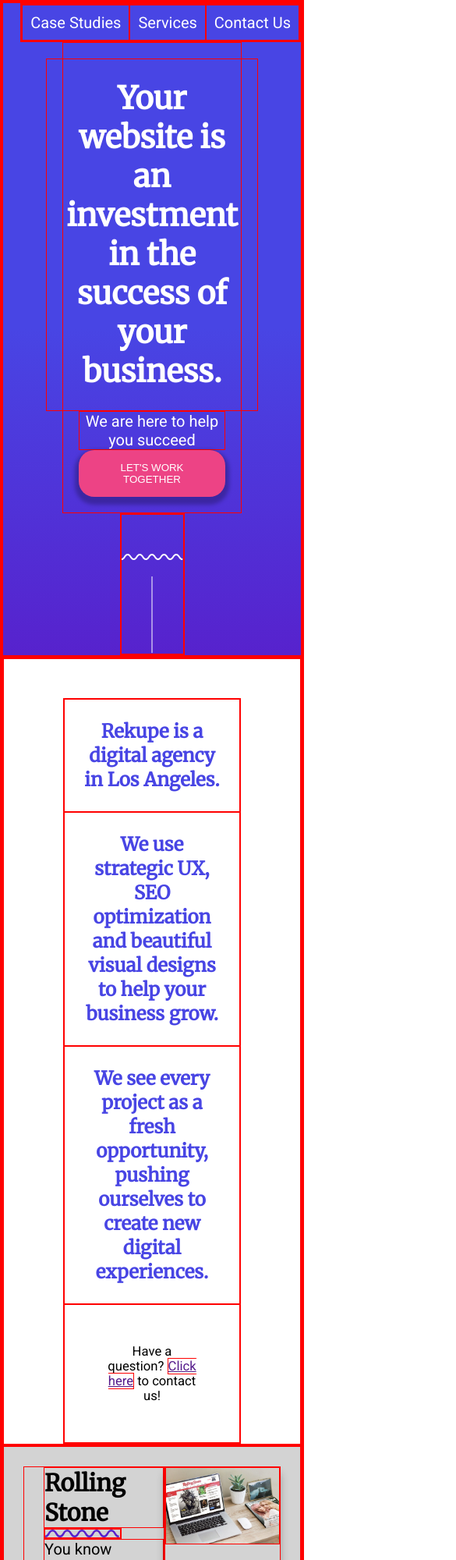
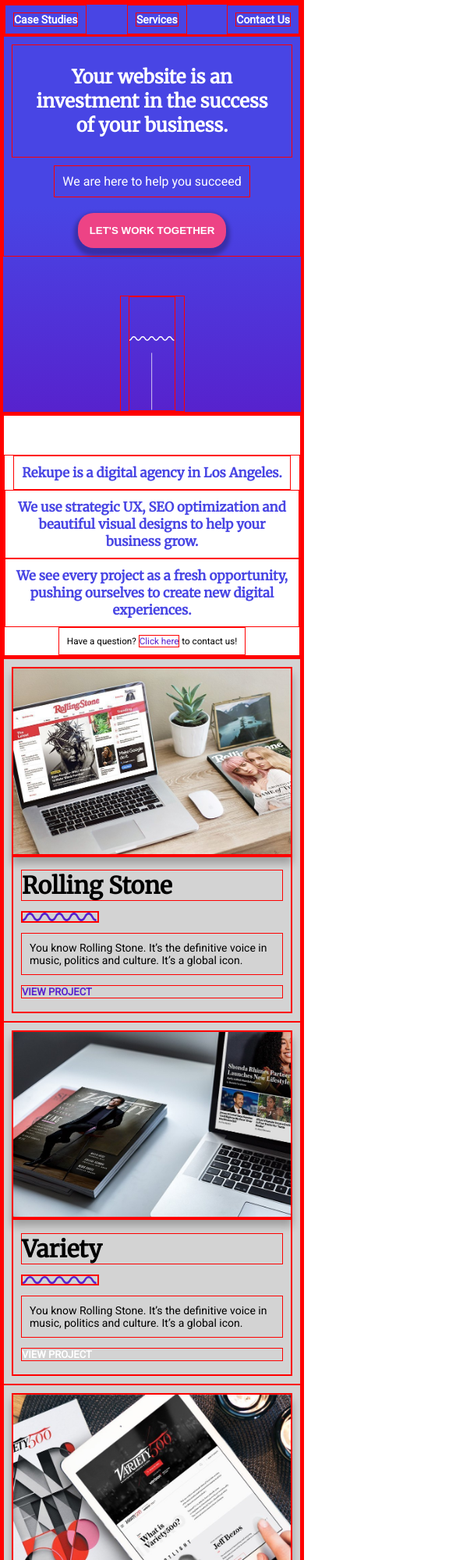
Before and after one commit to Jaapster1337/huiswerk4, a plain HTML site: page index.html in a window 390 px wide. Shown: the top 2000 px of the page at 78% size, 585 px wide, since content can reach past the window. Drawn offline with Linux system fonts and the light colour scheme.

Commit message:
opdracht af

```diff
--- a/index.html
+++ b/index.html
@@ -3,6 +3,7 @@
 <head>
     <meta charset="UTF-8">
     <link rel="stylesheet" href="styles/style.css">
+    <meta name="viewport" content="width=device-width, initial-scale=1" />
     <title>Rolling Stone</title>
 </head>
 <body>
@@ -10,9 +11,9 @@
     <div class="inner-container">
         <nav class="header-content__navigation">
             <ul>
-                <li>case studies</li>
-                <li>services</li>
-                <li>contact us</li>
+                <li><a href="#case-studies">case studies</a></li>
+                <li><a href="#services">services</a></li>
+                <li><a href="#contact-us">contact us</a></li>
             </ul>
         </nav>
         <div class="header-content__hero default-text-restrictor">
@@ -52,8 +53,9 @@
 
         </article>
     </section>
-    <section class="article-outer-container">
+    <section class="article-outer-container" id="case-studies">
         <article class="article-1">
+            <div class="text-box">
                 <div class="text-wrapper">
                     <h2>Rolling Stone</h2>
                     <span class="squiggle">
@@ -65,11 +67,13 @@
                     </p>
                     <a href="">view project</a>
                 </div>
+            </div>
             <span class="image-wrapper__articles">
                 <img src="assets/work-image-01.jpeg" alt=""/>
             </span>
         </article>
         <article class="article-2">
+            <div class="text-box">
                 <div class="text-wrapper">
                     <h2>Variety</h2>
                     <span class="squiggle">
@@ -79,7 +83,8 @@
                         You know Rolling Stone. It’s the definitive voice in music, politics and culture. It’s a global
                         icon.
                     </p>
-                <a href="">view project</a>
+                    <a href="#contact-us">view project</a>
+                </div>
             </div>
             <span class="image-wrapper__articles">
                 <img src="assets/work-image-02.jpeg" alt=""/>
@@ -106,7 +111,7 @@
     </section>
     <section class="services-outer">
         <div class="services-inner">
-            <article>
+            <article id="services">
                 <div class="article-border">
                     <img src="assets/icon_web-design.svg" alt="">
                     <h3>Web Design</h3>
@@ -173,7 +178,7 @@
     </section>
 </main>
 <footer>
-    <div class="form-wrapper">
+    <div class="form-wrapper" id="contact-us">
         <h1>Let's work together</h1>
         <p>
             Have a question? Need a quote? Let us know!
--- a/styles/style.css
+++ b/styles/style.css
@@ -1,4 +1,5 @@
 @import url('https://fonts.googleapis.com/css2?family=Merriweather&family=Roboto&display=swap');
+
 /*////////////////////////
     Table of Contents
     1. Global Styles
@@ -14,41 +15,50 @@
 ////////////////////////*/
 
 /* ------------------------------- 1. Global Styles -------------------------------- */
-*{
+* {
     box-sizing: border-box;
     margin: 0;
     padding: 0;
     border: 1px solid red;
 }
 
-body{
+body {
     font-family: Roboto, Arial, Helvetica, sans-serif;
     font-weight: 300;
     font-size: 20px;
 }
 
-img{
+img {
     width: 100%;
-    /*vertical-align: bottom;*/
     display: block;
 }
+
+a:link {
+    color: white;
+    text-decoration: none;
+}
+
+a:visited{
+    color: white;
+}
+
 /* ------------------------------- 2. Typography ----------------------------------- */
 /*font-family: 'Merriweather', serif;*/
 /*font-family: 'Roboto', sans-serif;*/
 
-h1, h2, h3, h4, h5, h6{
+h1, h2, h3, h4, h5, h6 {
     font-family: Merriweather, "Times New Roman", serif;
 }
 
-.introduction p{
+.introduction p {
     font-family: Merriweather, "Times New Roman", serif;
     font-size: larger;
     font-weight: bold;
     color: var(--blue);
 }
 
-.contact-link{
-    font-family: Roboto,"Times New Roman",sans-serif;
+.contact-link {
+    font-family: Roboto, "Times New Roman", sans-serif;
     font-size: smaller;
 }
 
@@ -56,7 +66,7 @@ h1, h2, h3, h4, h5, h6{
 
 /* --------------- 3.1 Reusables ----------------------- */
 
-:root{
+:root {
     --purple: #5722CD;
     --blue: #4845E4;
     --pink: #ED4385;
@@ -66,15 +76,7 @@ h1, h2, h3, h4, h5, h6{
     --grey: #7A7A7A;
 }
 
-.outer-content-container{
-    width: 100%;
-    /*max-height: 400px;*/
-    display: flex;
-    flex-direction: row;
-    justify-content: center;
-}
-
-.inner-container{
+.inner-container {
     display: flex;
     flex-basis: 100vw;
     flex-shrink: 1;
@@ -83,29 +85,28 @@ h1, h2, h3, h4, h5, h6{
     align-items: center;
 }
 
-
-.header-content__navigation{
+.header-content__navigation {
     display: flex;
     flex-direction: row;
     align-self: flex-end;
 }
 
-.header-content__navigation li{
+.header-content__navigation li {
     padding: 10px;
     text-transform: capitalize;
 }
 
-.header-content__hero{
+.header-content__hero {
     display: flex;
     flex-direction: column;
     align-items: center;
     justify-content: space-evenly;
     text-align: center;
-    padding:20px;
+    padding: 20px;
     flex-basis: 60vh;
 }
 
-.default-text-restrictor{
+.default-text-restrictor {
     width: 60%;
     display: flex;
     flex-direction: column;
@@ -116,101 +117,51 @@ h1, h2, h3, h4, h5, h6{
 
 /* ------------------------------- 4. Areas ---------------------------------------- */
 
-/*-------------------- Articles ------------------------*/
-.article-outer-container{
-    display: flex;
-    flex-direction: column;
-    background-color: lightgray;
-}
-
-.article-outer-container article{
-    display: flex;
-    justify-content: flex-end;
-    padding: 25px;
-}
-
-.text-wrapper{
-    display: flex;
-    flex-direction: column;
-    justify-content: space-evenly;
-    padding-left: 25px;
-
-}
-
-.text-wrapper a{
-    text-transform: uppercase;
-    font-weight: bold;
-    font-size: small;
-}
-
-.text-box{
-    display: flex;
-    flex-direction: row;
-    justify-content: center;
-    width: 200px;
-}
-
-.image-wrapper__articles{
-    flex-basis: 800px;
-    flex-grow: 0;
-    flex-shrink: 1;
-    -webkit-box-shadow: 0 10px 10px 0 rgba(0,0,0,0.25);
-    -moz-box-shadow: 0 10px 10px 0 rgba(0,0,0,0.25);
-    box-shadow: 0 10px 10px 0 rgba(0,0,0,0.25);
-}
-
-.squiggle{
-    width: 100px;
-}
-
-.article-2{
-    display: flex;
-    flex-direction: row-reverse;
-}
 
 /* --------------- 4.1 Header ------------------------- */
-header{
+header {
     display: flex;
     flex-direction: row;
     justify-content: flex-end;
     color: white;
-    background: rgb(87,34,205);
-    background: linear-gradient(0deg, rgba(87,34,205,1) 0%, rgba(72,69,228,1) 50%);
+    background: rgb(87, 34, 205);
+    background: linear-gradient(0deg, rgba(87, 34, 205, 1) 0%, rgba(72, 69, 228, 1) 50%);
 }
 
-
-ul{
+ul {
     list-style-type: none;
     display: flex;
     flex-direction: row;
     justify-content: space-around;
 }
 
-.header-button{
+.header-button {
     background-color: var(--pink);
     color: white;
+    font-weight: bold;
     padding: 15px;
     border-radius: 20px;
     text-transform: uppercase;
     border: none;
-    box-shadow: 0 5px 5px 5px rgba(0,0,0,0.25);
+    box-shadow: 0 5px 5px 5px rgba(0, 0, 0, 0.25);
 }
 
-header h1{
+header h1 {
     padding: 25px;
 }
 
-header img{
+header img {
     padding-top: 50px;
 }
 
-.imagewrapper-squiggle-line{
+.imagewrapper-squiggle-line {
     display: flex;
     flex-direction: column;
     align-items: flex-end;
 }
+
 /* --------------- 4.2 Introduction ------------------- */
-.introduction{
+.introduction {
     display: flex;
     flex-direction: column;
     flex-wrap: wrap;
@@ -219,23 +170,79 @@ header img{
     padding-top: 50px;
 }
 
-.introduction p{
+.introduction p {
     padding: 25px;
 }
 
-.contact-link{
+.contact-link {
     padding: 50px;
+}
+
+/*-------------------- Articles ------------------------*/
+.article-outer-container {
+    display: flex;
+    flex-direction: column;
+    background-color: lightgray;
+}
+
+
+.article-outer-container article {
+    display: flex;
+    justify-content: flex-end;
+    padding: 50px;
+}
+
+.text-wrapper {
+    display: flex;
+    flex-direction: column;
+    justify-content: space-evenly;
+    padding-left: 25px;
+    width: 60%;
+
+}
+
+.text-wrapper a {
+    text-transform: uppercase;
+    font-weight: bold;
+    font-size: small;
+}
+
+.text-box {
+    display: flex;
+    flex-direction: row;
+    justify-content: flex-start;
+}
+
+.image-wrapper__articles {
+    flex-basis: 1000px;
+    flex-grow: 0;
+    flex-shrink: 1;
+    -webkit-box-shadow: 0 10px 10px 0 rgba(0, 0, 0, 0.25);
+    -moz-box-shadow: 0 10px 10px 0 rgba(0, 0, 0, 0.25);
+    box-shadow: 0 10px 10px 0 rgba(0, 0, 0, 0.25);
+}
+
+.squiggle {
+    width: 100px;
+}
+
+.article-outer-container article:nth-child(even) {
+    flex-direction: row-reverse;
+}
+
+.article-outer-container article:nth-child(even) > .text-box {
+    flex-direction: row-reverse;
 }
 
 /* --------------- 4.x Content blocks ------------------------- */
 
-.services-outer{
+.services-outer {
     display: flex;
     flex-direction: row;
     justify-content: center;
 }
 
-.services-inner{
+.services-inner {
     display: flex;
     flex-wrap: wrap;
     flex-direction: row;
@@ -243,7 +250,7 @@ header img{
     justify-content: space-evenly;
 }
 
-.services-inner article{
+.services-inner article {
     flex-basis: 400px;
     height: 400px;
     padding: 40px;
@@ -252,48 +259,51 @@ header img{
     border: 2px solid var(--purple);
 }
 
-.dev{
+.dev {
     border: 1px solid white;
 }
 
-.services-inner h3{
+.services-inner h3 {
     padding: 10px 10px 10px 0;
 }
 
-.services-inner p{
+.services-inner p {
     padding: 10px 10px 10px 0;
     color: var(--grey);
 }
 
-.services-inner img{
+.services-inner img {
     align-self: flex-start;
     height: 75px;
     width: 75px;
 }
 
 /* --------------- 4.x Form ------------------------- */
-.form-wrapper{
+.form-wrapper {
     display: flex;
     flex-direction: column;
     height: 100vh;
     text-align: center;
     align-items: center;
     color: white;
-    background: rgb(87,34,205);
-    background: linear-gradient(0deg, rgba(87,34,205,1) 0%, rgba(72,69,228,1));
+    background: rgb(87, 34, 205);
+    background: linear-gradient(0deg, rgba(87, 34, 205, 1) 0%, rgba(72, 69, 228, 1));
 }
 
-.form-content{
+.form-wrapper form {
+    width: 50%;
+}
+
+.form-content {
     display: flex;
     flex-direction: column;
     text-align: left;
-    min-width: 800px;
     justify-content: space-between;
     padding: 25px;
 
 }
 
-.form-item{
+.form-item {
     display: flex;
     flex-direction: column;
     padding: 25px;
@@ -302,35 +312,165 @@ header img{
     font-weight: bold;
 }
 
-.form-item input, textarea{
+.form-item input, textarea {
     padding: 10px;
     border-radius: 2px;
     border-style: none;
 }
 
-.form-button{
+.form-button {
     background-color: var(--pink);
-    color: white;
     padding: 15px;
     border-radius: 30px;
-    text-transform: uppercase;
     border: none;
-    box-shadow: 0 5px 5px 5px rgba(0,0,0,0.25);
+    box-shadow: 0 5px 5px 5px rgba(0, 0, 0, 0.25);
     width: 120px;
+    align-self: center;
     text-align: center;
 }
 
-textarea{
+.form-button button {
+    text-transform: uppercase;
+    background-color: var(--pink);
+    vertical-align: middle;
+    color: white;
+    font-weight: bold;
+}
+
+textarea {
     resize: none;
     font-family: Roboto, "Times New Roman", serif;
     color: var(--grey);
 }
+
 /* --------------- 4.x Footer ------------------------- */
-.copyright{
+.copyright {
     text-align: center;
     background-color: var(--black);
     color: white;
     font-size: small;
     padding: 10px;
 }
+
 /* ------------------------------- 5. Media Queries -------------------------------- */
+
+@media screen and (max-width: 576px) {
+
+    p {
+        font-size: 14px;
+    }
+
+    .header-content__navigation, .default-text-restrictor {
+        width: 100%;
+        font-size: 14px;
+    }
+
+    .header-content__navigation ul {
+        justify-content: space-between;
+        width: 100%;
+        font-weight: bold;
+    }
+
+    .header-content__hero {
+        width: 100%;
+        flex-basis: auto;
+        justify-content: center;
+        padding: 10px;
+    }
+
+    .header-content__hero p {
+        font-size: 16px;
+        margin-bottom: 20px;
+    }
+
+    .header-content__hero h1 {
+        font-size: 24px;
+        margin-bottom: 10px;
+    }
+
+    .imagewrapper-squiggle-line {
+        margin: 0;
+    }
+
+    .imagewrapper-squiggle-line img {
+        width: 75%;
+        align-self: center;
+    }
+
+    .contact-link {
+        padding: 0;
+    }
+
+    .contact-link a:visited{
+        color: var(--purple);
+    }
+
+    .imagewrapper-squiggle-line {
+        margin-top: 50px;
+    }
+
+    .default-text-restrictor p, .contact-link {
+        padding: 10px;
+    }
+
+    .article-outer-container article {
+        flex-direction: column-reverse;
+        padding: 10px;
+    }
+
+    .image-wrapper__articles {
+        flex-basis: auto;
+    }
+
+    .article-outer-container article:nth-child(even) {
+        flex-direction: column-reverse;
+    }
+
+    .article-outer-container article:nth-child(even) > .text-box {
+        flex-direction: column-reverse;
+    }
+
+    .text-wrapper {
+        padding: 10px;
+        width: 100%;
+        justify-content: space-around;
+        height: 200px;
+    }
+
+    .text-wrapper a:visited{
+        color: var(--purple);
+    }
+
+    .services-inner {
+        flex-basis: auto;
+    }
+
+    .services-inner article {
+        padding: 20px;
+        height: fit-content;
+    }
+
+    .message-form {
+        width: 100%;
+        padding: 0;
+        flex-basis: content;
+    }
+
+    .form-content {
+        width: 100%;
+    }
+
+    .form-wrapper form {
+        width: 100%;
+        height: auto;
+    }
+
+    footer {
+        font-size: 16px;
+    }
+
+    footer h1, p {
+        padding: 10px;
+    }
+
+}
```
Lines whose indentation alone changed are shown as unchanged.
